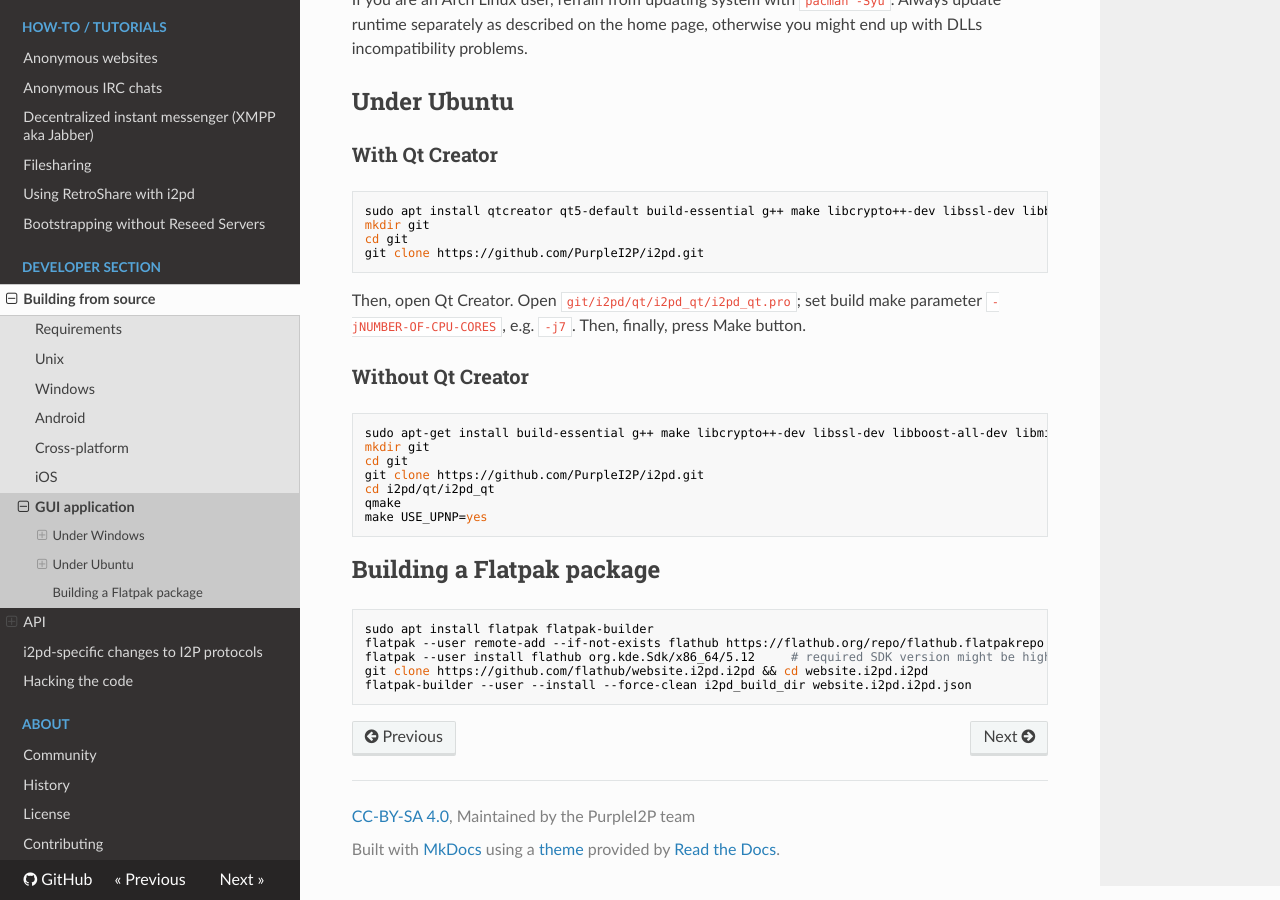
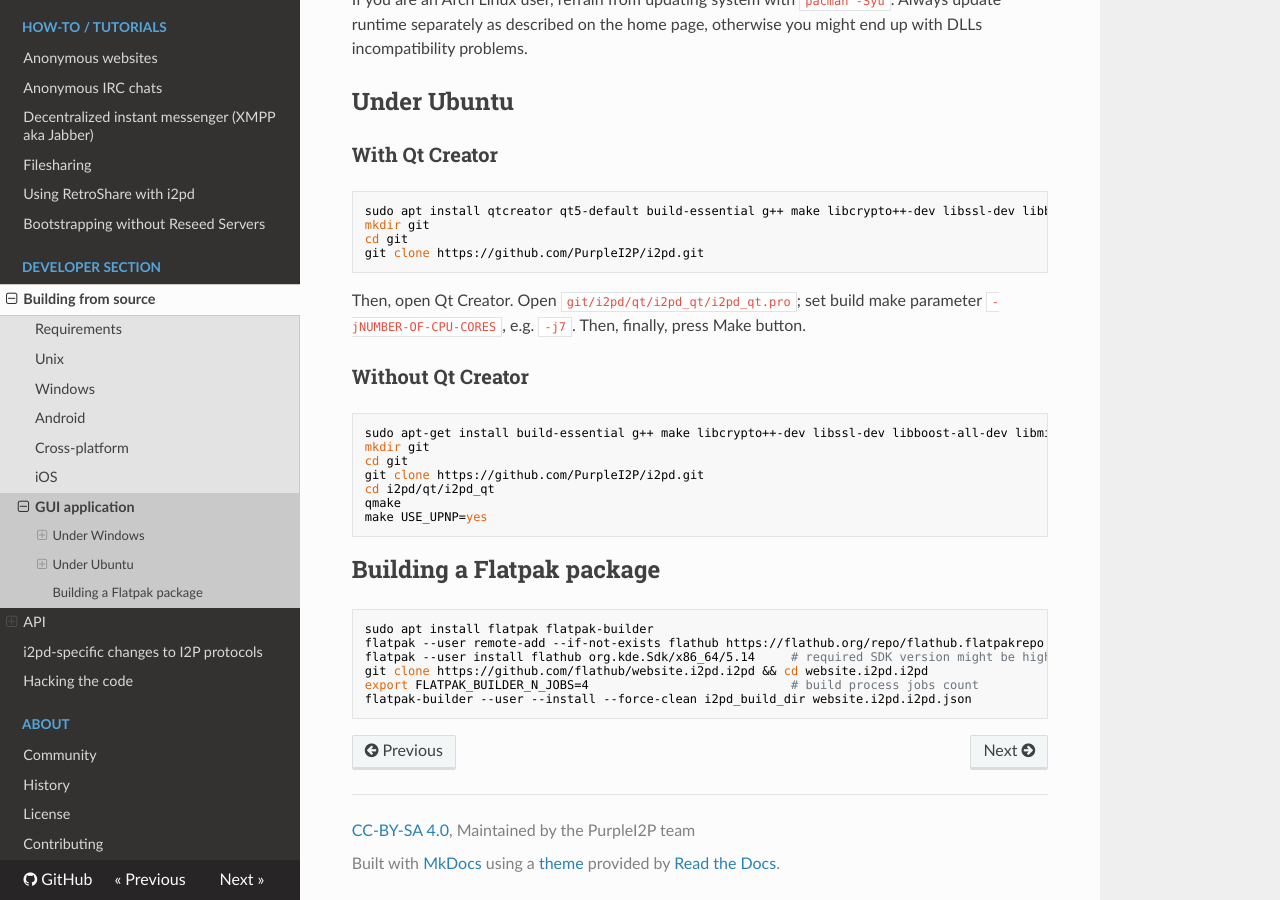
Before and after one commit to PurpleI2P/i2pd_docs_en, an MkDocs documentation site: the page built from docs/devs/building/qt-desktop-gui.md, in a window 1280 px wide and 900 px high, scrolled down 768 px. Built offline with MkDocs 1.6.1, drawn with Linux system fonts in a browser that asks for light colours; nearby versions of some CDN libraries; old or Windows-style settings are respelled for this version of MkDocs.

Commit message:
update flatpack dev notes
closes https://github.com/PurpleI2P/i2pd/issues/1423

````diff
--- a/docs/devs/building/qt-desktop-gui.md
+++ b/docs/devs/building/qt-desktop-gui.md
@@ -63,7 +63,8 @@ make USE_UPNP=yes
 ```
 sudo apt install flatpak flatpak-builder
 flatpak --user remote-add --if-not-exists flathub https://flathub.org/repo/flathub.flatpakrepo
-flatpak --user install flathub org.kde.Sdk/x86_64/5.12     # required SDK version might be higher, check the manifest at https://github.com/flathub/website.i2pd.i2pd/blob/master/website.i2pd.i2pd.json
+flatpak --user install flathub org.kde.Sdk/x86_64/5.14     # required SDK version might be higher, check the manifest at https://github.com/flathub/website.i2pd.i2pd/blob/master/website.i2pd.i2pd.json
 git clone https://github.com/flathub/website.i2pd.i2pd && cd website.i2pd.i2pd
+export FLATPAK_BUILDER_N_JOBS=4                            # build process jobs count
 flatpak-builder --user --install --force-clean i2pd_build_dir website.i2pd.i2pd.json
 ```
````
